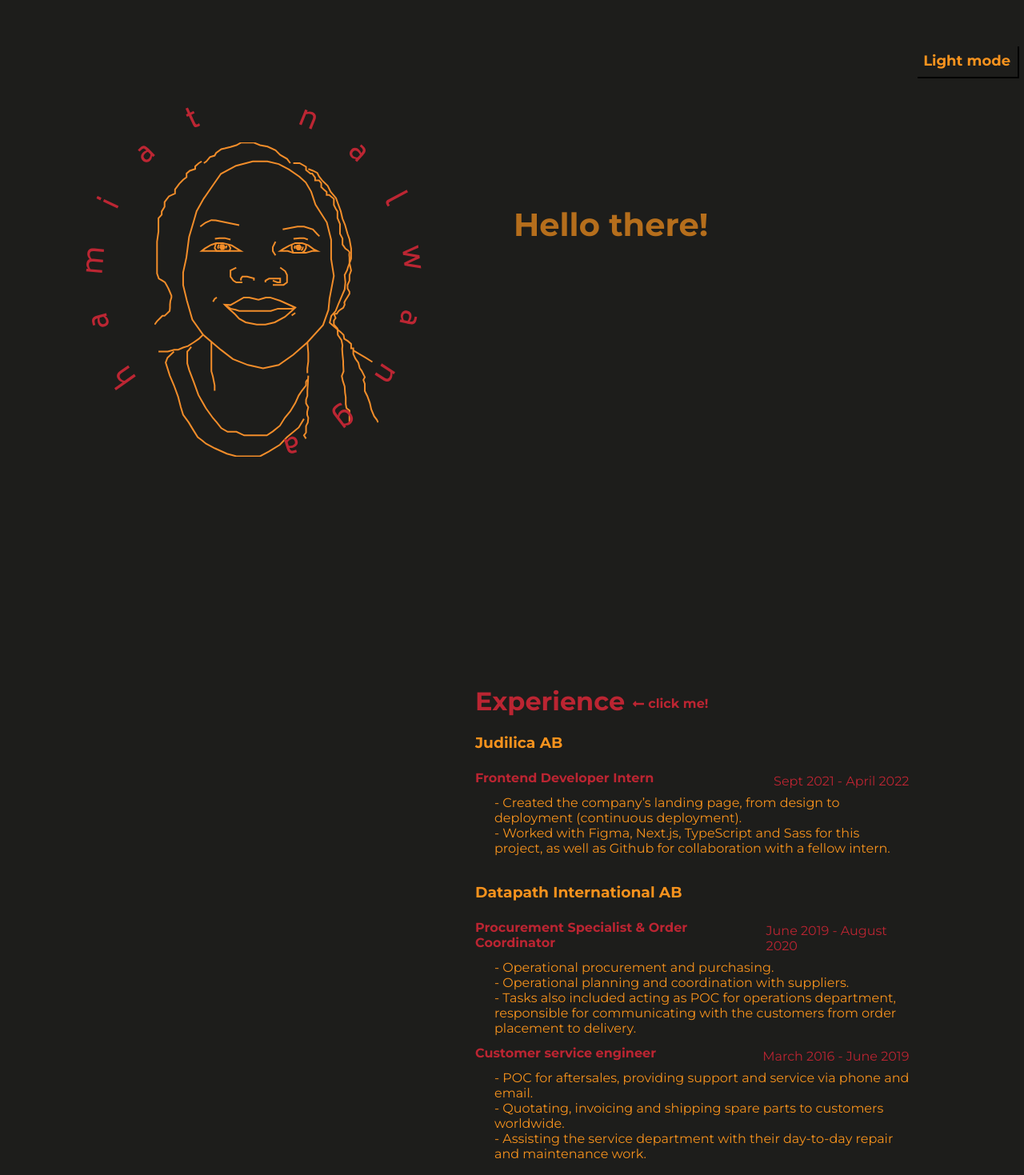
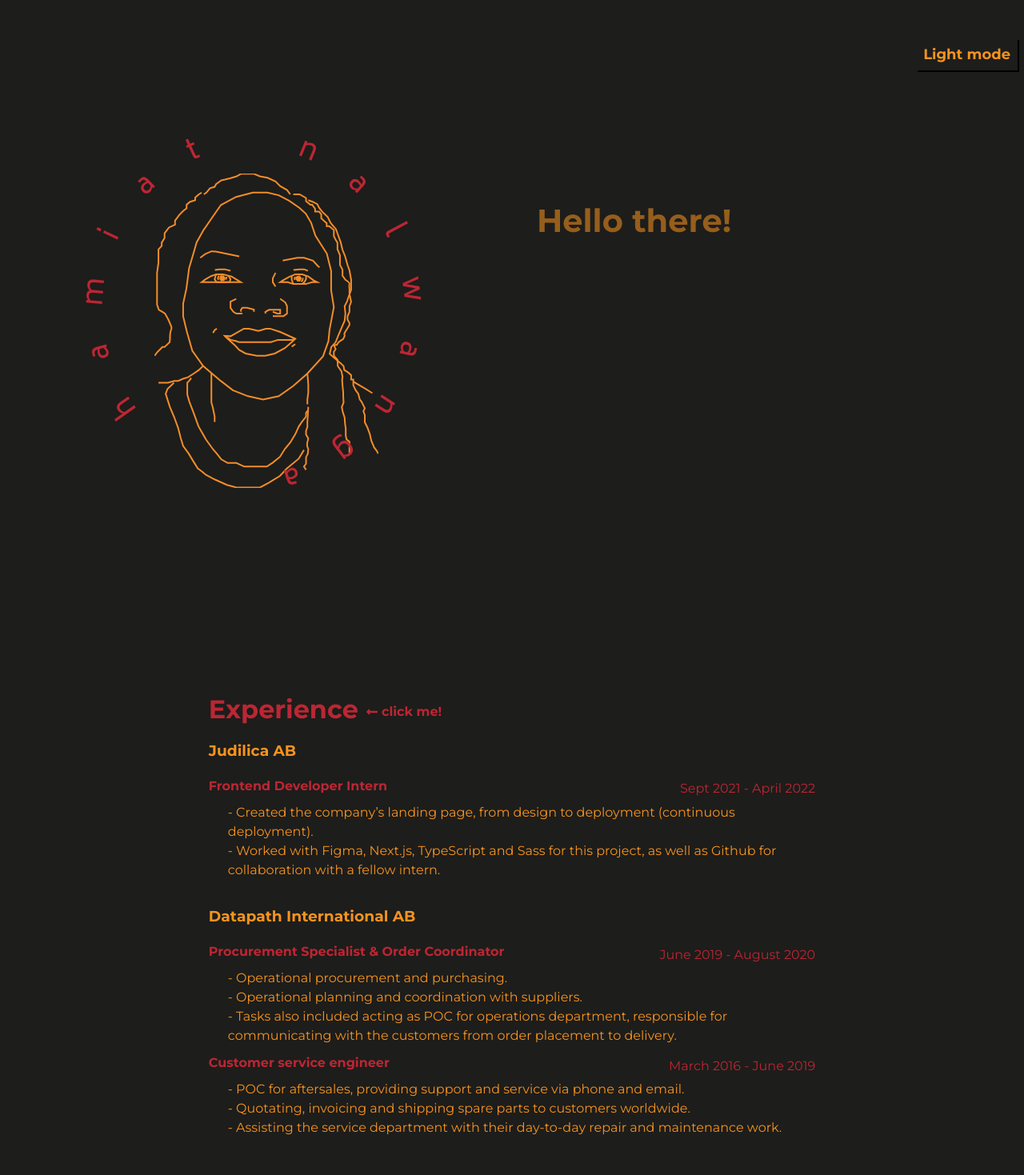
Before and after one commit to hamiat/folio, a React (Create React App) app: page / in a window 1280 px wide. Shown: the top 1469 px of the page at 80% size. Built offline with nearby package versions, Linux system fonts and the light colour scheme.

Commit message:
good point

```diff
--- a/src/App.tsx
+++ b/src/App.tsx
@@ -5,6 +5,8 @@ import { useEffect, useState } from "react";
 import FaceSvg from "./components/FaceSvg/FaceSvg";
 import Button from "./components/Button/Button";
 import { Controller, Scene } from "react-scrollmagic";
+import Skills from "./components/Skills/Skills";
+import Contact from "./components/Contact/Contact";
 
 const startVariants = {
   initial: {
@@ -66,6 +68,8 @@ const App: React.FC = () => {
       </motion.div>
 
       <About />
+      <Skills />
+      <Contact />
     </main>
   );
 };
--- a/src/components/About/About.tsx
+++ b/src/components/About/About.tsx
@@ -104,8 +104,7 @@ const About: React.FC = () => {
 
       </motion.div>
 
-      <Skills />
-    </motion.section>
+      </motion.section>
   );
 };
 
--- a/src/components/About/about.module.scss
+++ b/src/components/About/about.module.scss
@@ -1,7 +1,8 @@
 @import "../../styles/main.module.scss";
 
 .rightContent {
-  grid-area: content;
+  grid-column: 2 / span 1 ;
+     grid-row: 2;
   z-index: 2;
   display: flex;
   flex-direction: column;
--- a/src/components/Contact/Contact.tsx
+++ b/src/components/Contact/Contact.tsx
@@ -50,13 +50,14 @@ const btnVariants : Variants = {
 
 const Contact: React.FC = () => {
   return (
-    <Controller>
+
     <motion.section
      initial="offscreen"
      whileInView="onscreen"
      viewport={{ once: false, amount: 0.3 }}
-      className={style.contactsDiv}
+      className={style.contact}
     >
+       <Controller>
 
       <Scene
        duration={500}
@@ -108,8 +109,9 @@ const Contact: React.FC = () => {
       </div>
           )}
       </Scene>
+      </Controller>
     </motion.section>
-    </Controller>
+
   );
 };
 
--- a/src/components/Contact/contact.module.scss
+++ b/src/components/Contact/contact.module.scss
@@ -1,6 +1,9 @@
 @import "../../styles/main.module.scss";
 
-.contactsDiv {
+.contact {
+  grid-column: 1 / span 2 ;
+  grid-row: 4;
+  place-self: center;
   display: flex;
   flex-direction: column;
   justify-content: center;
--- a/src/components/Skills/Skills.tsx
+++ b/src/components/Skills/Skills.tsx
@@ -58,7 +58,7 @@ const Skills: React.FC = () => {
     <motion.section
       initial="offscreen"
       whileInView="onscreen"
-      viewport={{ once: false, amount: 0.5 }}
+      viewport={{ once: false, amount: 0.3 }}
       className={style.skills}
     >
 
--- a/src/components/Skills/SkillsSvg.tsx
+++ b/src/components/Skills/SkillsSvg.tsx
@@ -58,11 +58,11 @@ const contentVariants: Variants = {
 const parentContainer: Variants = {
   offscreen: {
     opacity: 0,
-    y: 10,
+  x: -500,
   },
   onscreen: {
     opacity: 1,
-    y: 0,
+    x: 0,
     transition: {
       duration: 3,
       type: "spring",
@@ -80,15 +80,17 @@ const SkillsSvg: React.FC = () => {
       viewport={{ once: false, amount: 0.4 }}
       className={style.skillsDiv}
     >
+
+
       <motion.h2 variants={titleVariants}>Skills </motion.h2>
-      <motion.h3 variants={contentVariants} className={style.softSkillsTitle}>Soft : </motion.h3>
+
       <motion.div className={style.softSkills}  variants={contentVariants}>
         Problem solving, Empathy, Active listening, Time and self management
         Adaptivity, Teamwork, Positive attitude
       </motion.div>
 
-      <motion.h3 variants={contentVariants} >Hard :</motion.h3>
-      <motion.div variants={parentContainer} className={style.hardIcons}>
+
+      <motion.div className={style.hardIcons}>
         <motion.svg
           drag
           variants={contentVariants}
@@ -399,8 +401,9 @@ const SkillsSvg: React.FC = () => {
 
       <motion.div variants={contentVariants} className={style.arrowToContact}>
         <FaLongArrowAltDown />
+
       </motion.div>
-      <Contact />
+
     </motion.section>
   );
 };
--- a/src/components/Skills/skills.module.scss
+++ b/src/components/Skills/skills.module.scss
@@ -1,11 +1,15 @@
 @import "../../styles/main.module.scss";
 
 .skills {
+  grid-column: 1 / span 2 ;
+  grid-row: 3;
+  place-self: center;
+  width: 60%;
   display: flex;
   flex-direction: column;
   justify-content: space-between;
   padding-top: $mn * 3;
-height: 150vh;
+
 
   h2 {
     cursor: pointer;
@@ -29,7 +33,7 @@ height: 150vh;
 
 
     .exp {
-      width: 80%;
+
       display: inline-flex;
       flex-direction: column;
       gap: 8px;
@@ -47,6 +51,7 @@ height: 150vh;
       }
       p {
         padding: 0 0 0 24px;
+
       }
     }
   }
@@ -64,7 +69,7 @@ height: 150vh;
     .softSkills {
       padding-bottom: 24px;
       width: 80%;
-      color: $redish;
+      color: $darkOrange;
       font-size: 20px;
     }
 
--- a/src/styles/main.module.scss
+++ b/src/styles/main.module.scss
@@ -30,6 +30,7 @@ h4 {
 }
 p {
   margin: 0;
+  line-height: 1.5;
 }
 
 body {
@@ -42,26 +43,28 @@ body {
     color: $orange;
     max-width: 1440px;
     display: grid;
-    grid-template-areas:
-      ".  lightMode"
-      "face content";
+   grid-template-columns: 1fr 1fr;
+   grid-template-rows: 80px repeat(4, auto);
+margin: 0 auto;
 
     .btnTwo {
-      grid-area: lightMode;
+      grid-column: 2 / span 1 ;
+     grid-row: 1;
       place-self: end;
       margin-top: $mn;
 
     }
 
     .leftContent {
-      grid-area: face;
+     grid-column: 1 / span 1 ;
+     grid-row: 2;
       display: grid;
       grid-template-columns: 1fr;
       grid-template-rows: 1fr;
       place-items: center;
       z-index: 2;
-      width: max-content;
-      height: max-content;
+      width: 50%;
+      height: 100%;
   /*     position: fixed;
       top:150px;
       bottom: 0;
```
